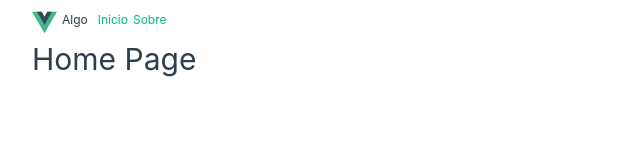
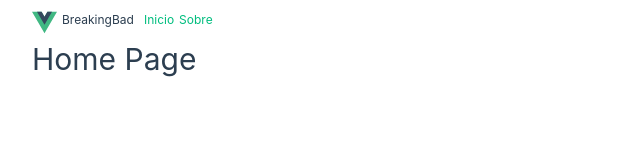
Before and after one commit to ezelorenz/VueJs-TypeScript, a Vue app in the folder 01-breakingBad/: page / in a window 1280 px wide. Shown: the top 160 px of the page, without its empty margins (0-640 px from the left). Built offline with nearby package versions, Linux system fonts and the light colour scheme.

Commit message:
defineProps para NavBar

```diff
--- a/01-breakingBad/src/App.vue
+++ b/01-breakingBad/src/App.vue
@@ -7,7 +7,7 @@ import NavBar from './shared/components/NavBar.vue';
 <template>
   <div class="wrapper">
     <header>
-      <NavBar/>
+      <NavBar title="BreakingBad"/>
     </header>
     <main>
       <RouterView />
--- a/01-breakingBad/src/shared/components/NavBar.vue
+++ b/01-breakingBad/src/shared/components/NavBar.vue
@@ -1,11 +1,17 @@
 <script setup lang="ts">
+
+    interface Props {
+        title: string;
+    }
+
+    const props = defineProps<Props>();
 
 </script>
 
 <template>
     <nav>
         <img src="@/assets/logo.svg" alt="Vue Logo" height="25" width="25"/>
-        <span>Algo</span>
+        <span>{{ props.title }}</span>
 
         <RouterLink to="/">Inicio</RouterLink>
         <RouterLink to="/about">Sobre</RouterLink>
```
